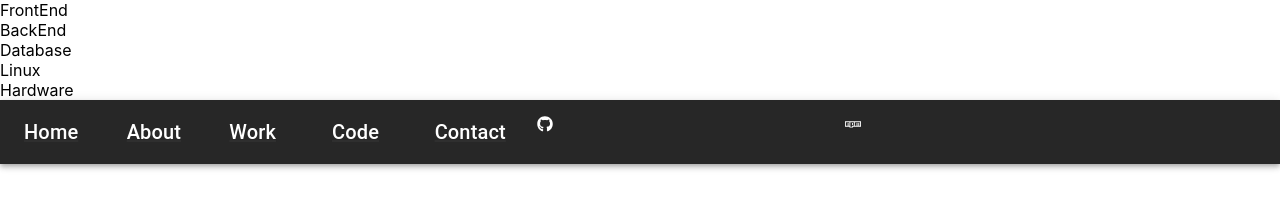
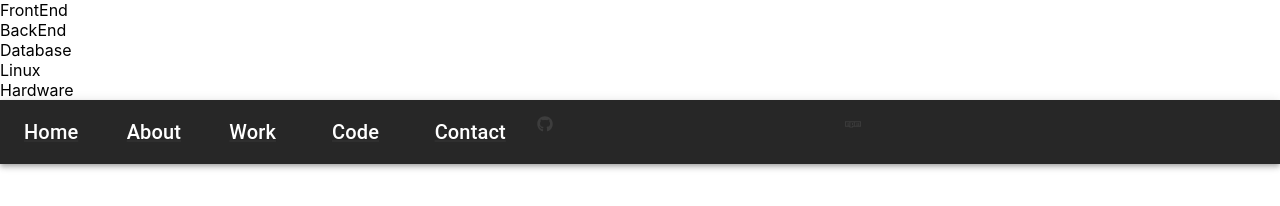
Before and after one commit to SABaltz/showcase, a React (Create React App) app: page /code in a window 1280 px wide. Shown: the top 206 px of the page. Built offline with nearby package versions, Linux system fonts and the light colour scheme.

Commit message:
Add in footer links

```diff
--- a/src/components/Footer.tsx
+++ b/src/components/Footer.tsx
@@ -20,10 +20,14 @@ export default function Footer() {
                         </Grid>
                     ))}
                     <Grid item xs={3}>
-                        <FaGithub></FaGithub>
+                        <Link href={`https://github.com/SABaltz`}>
+                            <FaGithub/>
+                        </Link>
                     </Grid>
                     <Grid item xs={3}>
-                        <FaNpm/>
+                        <Link href={`https://www.npmjs.com/~sabaltz`}>
+                            <FaNpm/>
+                        </Link>
                     </Grid>
 
                 </Grid>
```
